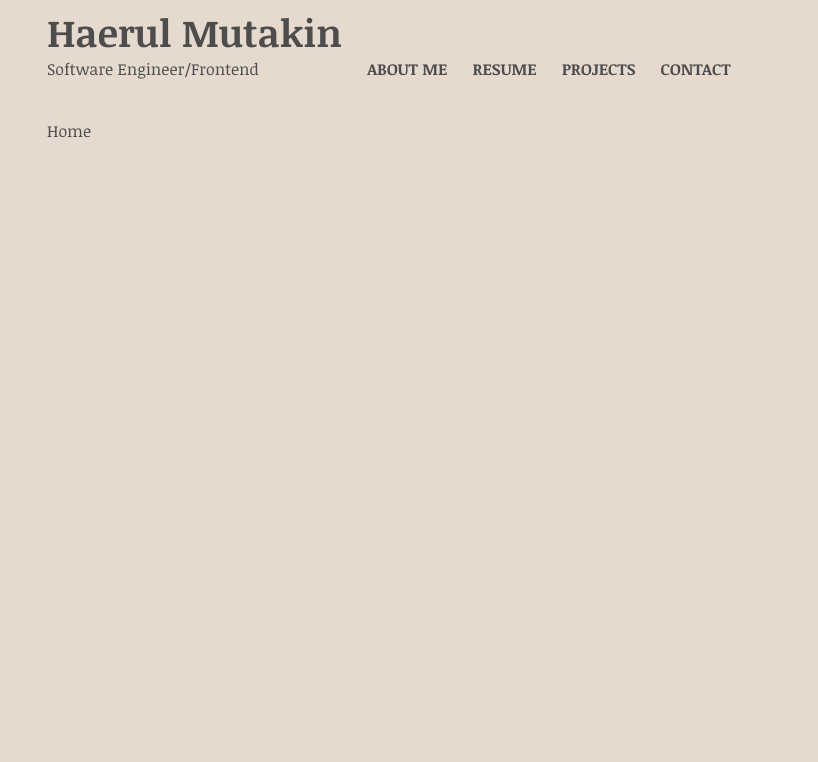
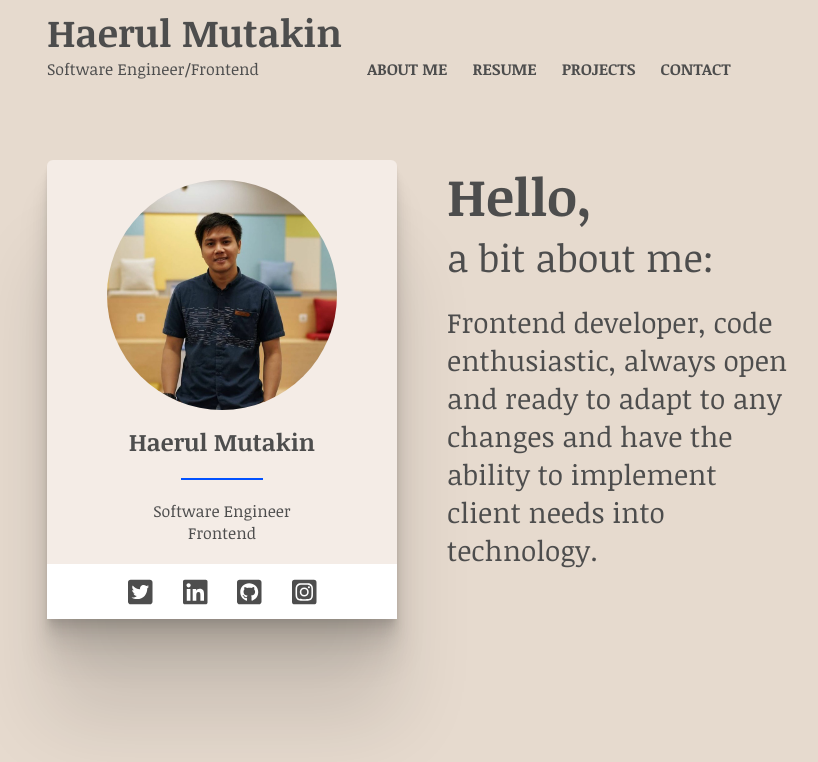
Before and after one commit to haerulmutakin/resume, a React (Create React App) app: page / in a window 1280 px wide. Shown: the top 762 px of the page, without its empty margins (177-995 px from the left). Built offline with nearby package versions, Linux system fonts and the light colour scheme.

Commit message:
add home, projects and resume components

```diff
--- a/src/components/pages/home/Home.js
+++ b/src/components/pages/home/Home.js
@@ -1,9 +1,37 @@
 import React from 'react';
+import './Home.scss';
+import { FontAwesomeIcon } from '@fortawesome/react-fontawesome';
+import { faGithubSquare, faInstagramSquare, faLinkedin, faTwitterSquare } from '@fortawesome/free-brands-svg-icons';
 
 const Home = () => {
     return (
-        <div>
-            Home
+        <div className="home-container">
+            <div className="profile-container">
+                <img alt="profile-pict" src={process.env.PUBLIC_URL + '/img/akin.jpg'}/>
+                <h2>Haerul Mutakin</h2>
+                <div className="profile-divider"></div>
+                <p>Software Engineer</p>
+                <p>Frontend</p>
+                <div className="social-link">
+                    <span>
+                        <FontAwesomeIcon icon={faTwitterSquare}/>
+                    </span>
+                    <span>
+                        <FontAwesomeIcon icon={faLinkedin}/>
+                    </span>
+                    <span>
+                        <FontAwesomeIcon icon={faGithubSquare}/>
+                    </span>
+                    <span>
+                        <FontAwesomeIcon icon={faInstagramSquare}/>
+                    </span>
+                </div>
+            </div>
+            <div className="bio-container">
+                <h1>Hello,</h1>
+                <p className="bit-about-label">a bit about me:</p>
+                <p className="bio-label">Frontend developer, code enthusiastic, always open and ready to adapt to any changes and have the ability to implement client needs into technology.</p>
+            </div>
         </div>
     );
 };
--- /dev/null
+++ b/src/components/pages/home/Home.scss
@@ -0,0 +1,63 @@
+.home-container {
+    margin-top: 80px;
+    width: 100%;
+    display: flex;
+}
+
+.profile-container {
+    width: 350px;
+    text-align: center;
+    background-color: #F4ECE6;
+    padding-top: 20px;
+    border-radius: 6px;
+    box-shadow: 0 2.8px 2.2px rgba(0, 0, 0, 0.034),
+                0 6.7px 5.3px rgba(0, 0, 0, 0.048),
+                0 12.5px 10px rgba(0, 0, 0, 0.06),
+                0 22.3px 17.9px rgba(0, 0, 0, 0.072),
+                0 41.8px 33.4px rgba(0, 0, 0, 0.086),
+                0 100px 80px rgba(0, 0, 0, 0.12);
+    img {
+        width: 230px;
+        border-radius: 50%;
+    }
+    img, h3 {
+        margin-bottom: 10px;
+    }
+}
+
+.profile-divider {
+    width: 80px;
+    border: 1px solid #0151ff;
+    margin: 20px auto;
+}
+
+.social-link {
+    width: 100%;
+    height: 55px;
+    background-color: #ffffff;
+    margin-top: 20px;
+    display: flex;
+    justify-content: center;
+    align-items: center;
+    span {
+        font-size: 28px;
+        margin: 0 15px;
+    }
+}
+
+.bio-container {
+    width: 350px;
+    margin-left: 50px;
+    h1 {
+        font-size: 52px;
+    }
+
+    p.bit-about-label {
+        font-size: 38px;
+    }
+
+    p.bio-label {
+        font-size: 28px;
+        margin-top: 20px;
+    }
+}
--- /dev/null
+++ b/src/components/pages/projects/Projects.js
@@ -0,0 +1,11 @@
+import React from 'react';
+
+const Projects = () => {
+    return (
+        <div>
+            Projects
+        </div>
+    );
+};
+
+export default Projects;
--- /dev/null
+++ b/src/components/pages/resume/Resume.js
@@ -0,0 +1,11 @@
+import React from 'react';
+
+const Resume = () => {
+    return (
+        <div>
+            Resume
+        </div>
+    );
+};
+
+export default Resume;
```
Also changed, not shown: public/img/akin.jpg (added), 1 other file (tests, documents, lock files or other folders).
